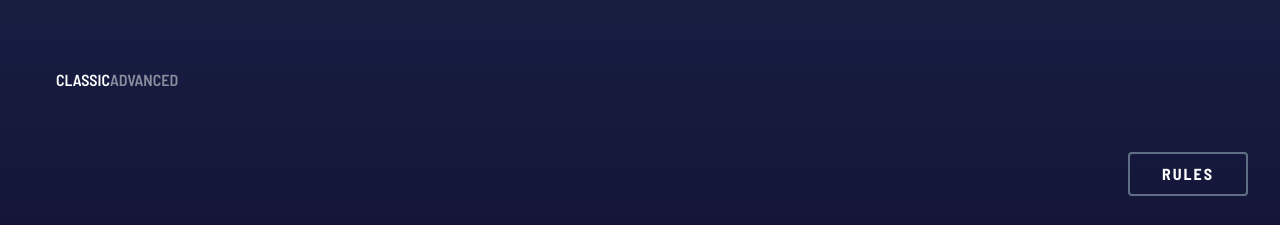
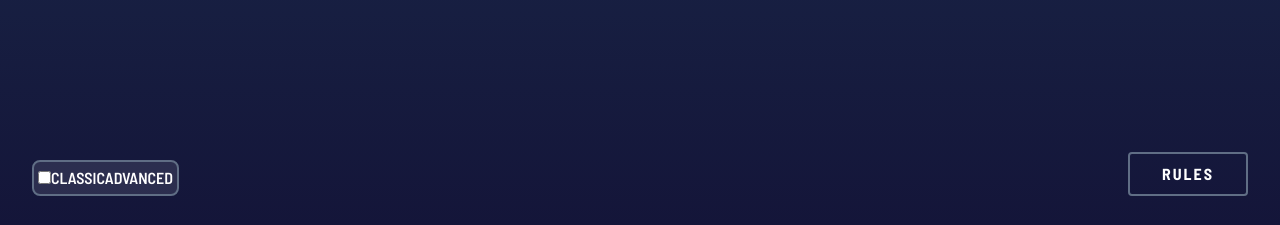
Before and after one commit to mehmetbacik/rps-game, a Next.js app: page / in a window 1280 px wide. Shown: the part 572-797 px from the top of the page. Built offline with nearby package versions, Linux system fonts and the light colour scheme.

Commit message:
fix: Resolve game mode toggle and animation issues
- Fix winConditions in GameContext
- Add smooth transitions between game modes
- Improve toggle button animations
- Update game board layout for both modes

```diff
--- a/src/components/GameModeToggle.tsx
+++ b/src/components/GameModeToggle.tsx
@@ -1,42 +1,28 @@
 'use client';
 
-import { useGame } from '@/context/GameContext';
-import { motion } from 'framer-motion';
+import React from 'react';
+import { useGame } from '../context/GameContext';
+import '../styles/components/_game-mode-toggle.scss';
 
-const GameModeToggle = () => {
+const GameModeToggle: React.FC = () => {
   const { state, toggleGameMode } = useGame();
 
   return (
     <div className="game-mode-toggle">
-      <motion.span
-        className={state.gameMode === 'classic' ? 'active' : ''}
-        animate={{ opacity: state.gameMode === 'classic' ? 1 : 0.5 }}
-        transition={{ duration: 0.3 }}
-      >
-        CLASSIC
-      </motion.span>
-      <motion.button
-        className={`toggle ${state.gameMode}`}
-        onClick={toggleGameMode}
-        whileHover={{ scale: 1.1 }}
-        whileTap={{ scale: 0.9 }}
-      >
-        <motion.div
-          className="toggle-handle"
-          animate={{
-            x: state.gameMode === 'classic' ? 0 : 24,
-          }}
-          transition={{ type: 'spring', stiffness: 300, damping: 30 }}
+      <div className="toggle-container">
+        <input
+          type="checkbox"
+          id="game-mode-switch"
+          checked={state.gameMode === 'advanced'}
+          onChange={toggleGameMode}
         />
-      </motion.button>
-      <motion.span
-        className={state.gameMode === 'advanced' ? 'active' : ''}
-        animate={{ opacity: state.gameMode === 'advanced' ? 1 : 0.5 }}
-        transition={{ duration: 0.3 }}
-      >
-        ADVANCED
-      </motion.span>
+        <label htmlFor="game-mode-switch">
+          <span className="mode-label classic">CLASSIC</span>
+          <span className="mode-label advanced">ADVANCED</span>
+        </label>
+      </div>
     </div>
+
   );
 };
 
```
